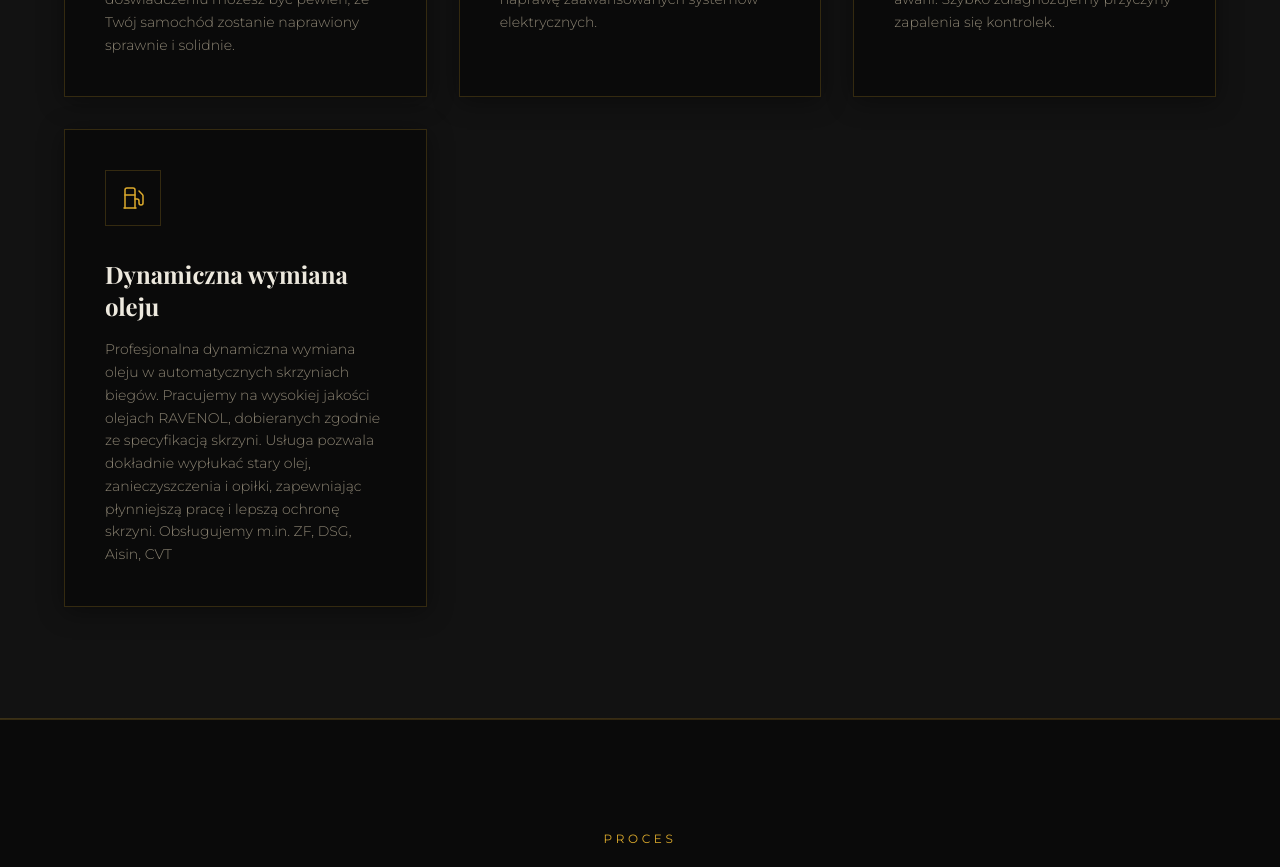
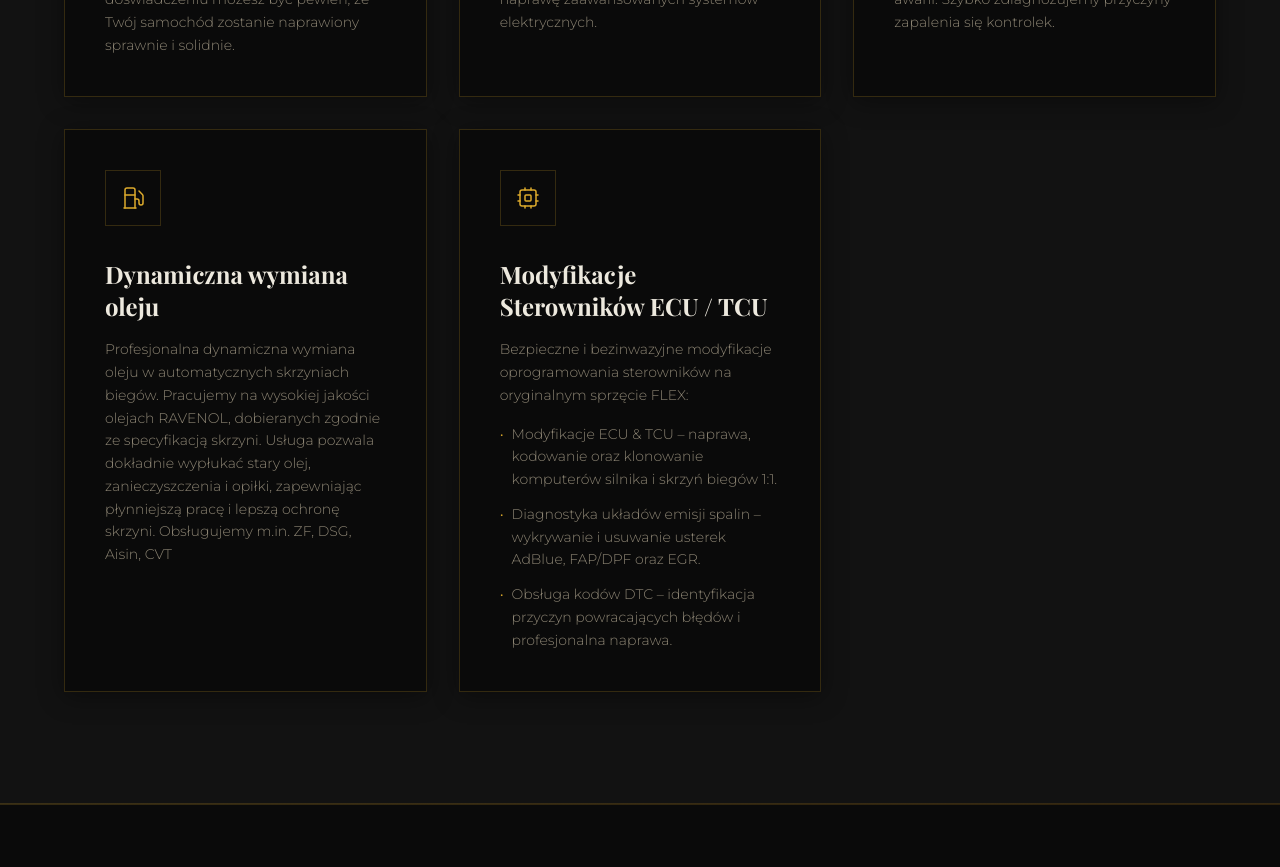
Before and after one commit to Kirens92/autoserwisglabcio, a React (Vite) app: page / in a window 1280 px wide. Shown: the part 2000-2867 px from the top of the page. Built offline with nearby package versions, Linux system fonts and the light colour scheme; the HTML template or start-up script is replaced by a standard one.

Commit message:
Poprawka services

```diff
--- a/src/components/Services.tsx
+++ b/src/components/Services.tsx
@@ -1,6 +1,13 @@
-import { Wrench, Zap, Monitor, Fuel } from "lucide-react";
+import { Cpu, Fuel, Monitor, Wrench, Zap, type LucideIcon } from "lucide-react";
 
-const services = [
+type Service = {
+  icon: LucideIcon;
+  title: string;
+  description: string;
+  items?: string[];
+};
+
+const services: Service[] = [
   {
     icon: Wrench,
     title: "Mechanika",
@@ -24,6 +31,17 @@ const services = [
     title: "Dynamiczna wymiana oleju",
     description:
       "Profesjonalna dynamiczna wymiana oleju w automatycznych skrzyniach biegów. Pracujemy na wysokiej jakości olejach RAVENOL, dobieranych zgodnie ze specyfikacją skrzyni. Usługa pozwala dokładnie wypłukać stary olej, zanieczyszczenia i opiłki, zapewniając płynniejszą pracę i lepszą ochronę skrzyni. Obsługujemy m.in. ZF, DSG, Aisin, CVT",
+  },
+  {
+    icon: Cpu,
+    title: "Modyfikacje Sterowników ECU / TCU",
+    description:
+      "Bezpieczne i bezinwazyjne modyfikacje oprogramowania sterowników na oryginalnym sprzęcie FLEX:",
+    items: [
+      "Modyfikacje ECU & TCU – naprawa, kodowanie oraz klonowanie komputerów silnika i skrzyń biegów 1:1.",
+      "Diagnostyka układów emisji spalin – wykrywanie i usuwanie usterek AdBlue, FAP/DPF oraz EGR.",
+      "Obsługa kodów DTC – identyfikacja przyczyn powracających błędów i profesjonalna naprawa.",
+    ],
   },
 ];
 
@@ -58,6 +76,16 @@ const Services = () => {
               <p className="text-muted-foreground font-body font-light leading-relaxed text-sm">
                 {service.description}
               </p>
+              {service.items && (
+                <ul className="mt-4 space-y-3 text-muted-foreground font-body font-light leading-relaxed text-sm">
+                  {service.items.map((item) => (
+                    <li key={item} className="flex gap-2">
+                      <span className="text-primary">•</span>
+                      <span>{item}</span>
+                    </li>
+                  ))}
+                </ul>
+              )}
             </div>
           ))}
         </div>
```
